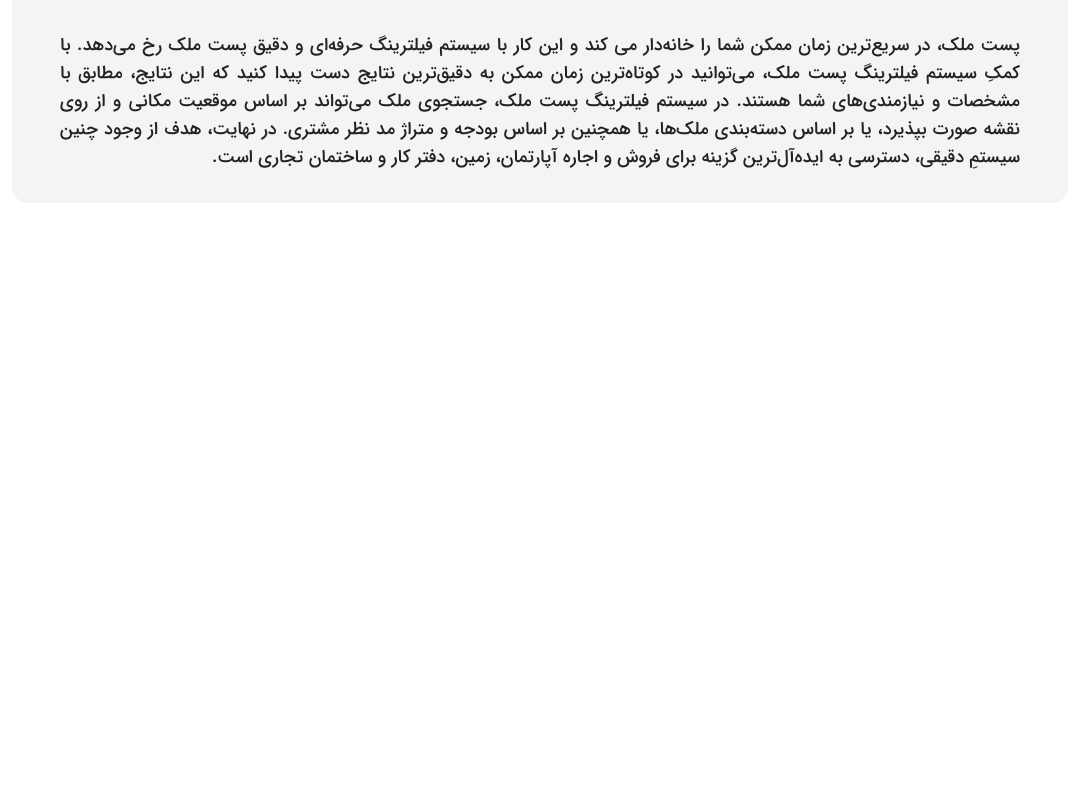
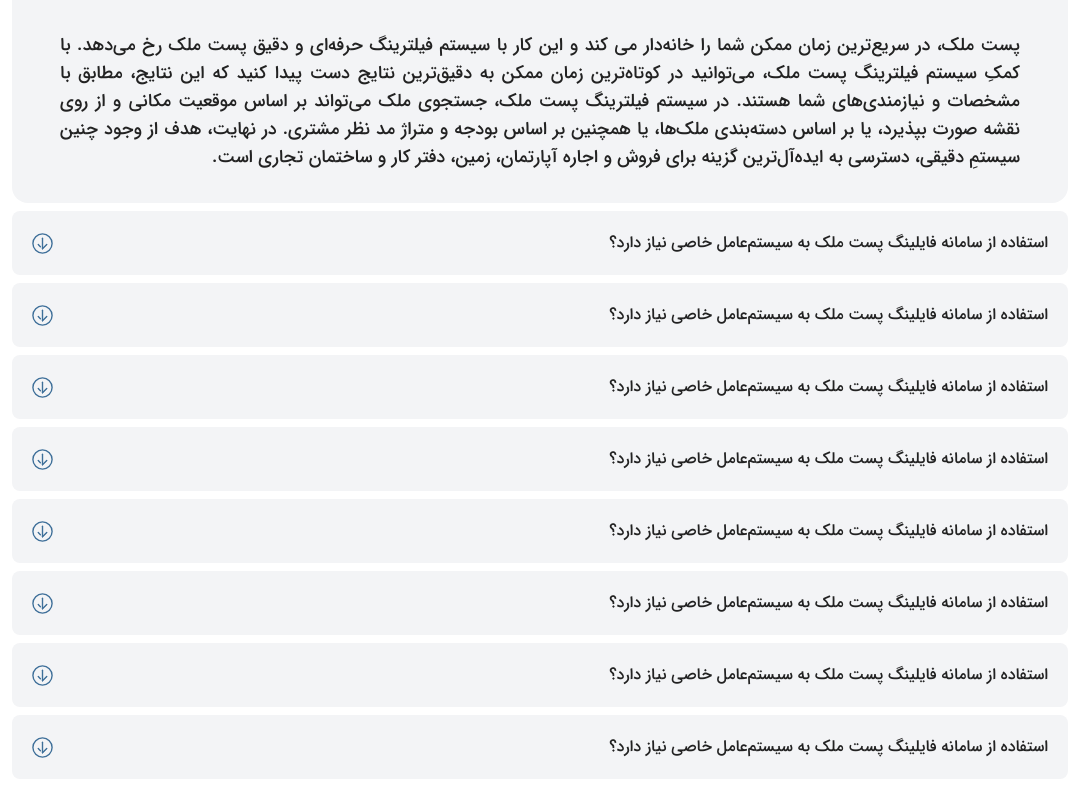
Before and after one commit to pouria-seifi/pst-melk, a Next.js app: page / in a window 1280 px wide. Shown: the part 2946-3733 px from the top of the page, without its empty margins (100-1179 px from the left). Before the commit the page ends 3149 px from the top, so only its background shows below. Built offline with nearby package versions, Linux system fonts and the light colour scheme.

Commit message:
faq figma

```diff
--- a/app/(routes)/page.tsx
+++ b/app/(routes)/page.tsx
@@ -6,6 +6,7 @@ import WhyPstMelk from "../_widgets/whyPstMelk";
 import Pocket from "../_widgets/pocket";
 import SuggestedPages from "../_widgets/suggestedPages";
 import Strongest from "../_widgets/strongest";
+import FAQ from "../_widgets/faq";
 
 export default function Home() {
   return (
@@ -17,6 +18,7 @@ export default function Home() {
       <Pocket />
       <SuggestedPages />
       <Strongest />
+      <FAQ />
     </Fragment>
   );
 }
--- /dev/null
+++ b/app/_widgets/faq/index.tsx
@@ -0,0 +1,78 @@
+import Image from "next/image";
+import React from "react";
+import FAQIcon from "/public/images/faq-icon.svg";
+
+const faqQuestions = [
+  {
+    question: "استفاده از سامانه فایلینگ پست ملک به سیستم‌عامل خاصی نیاز دارد؟",
+    answer:
+      "شما می‌توانید تا سه ماه به صورت رایگان از تمامی سرویس‌های سامانه پست ملک استفاده کنید و در صورت رضایت از خدمات، اشتراک ماهانه خریداری کنید.",
+  },
+  {
+    question: "استفاده از سامانه فایلینگ پست ملک به سیستم‌عامل خاصی نیاز دارد؟",
+    answer:
+      "شما می‌توانید تا سه ماه به صورت رایگان از تمامی سرویس‌های سامانه پست ملک استفاده کنید و در صورت رضایت از خدمات، اشتراک ماهانه خریداری کنید.",
+  },
+  {
+    question: "استفاده از سامانه فایلینگ پست ملک به سیستم‌عامل خاصی نیاز دارد؟",
+    answer:
+      "شما می‌توانید تا سه ماه به صورت رایگان از تمامی سرویس‌های سامانه پست ملک استفاده کنید و در صورت رضایت از خدمات، اشتراک ماهانه خریداری کنید.",
+  },
+  {
+    question: "استفاده از سامانه فایلینگ پست ملک به سیستم‌عامل خاصی نیاز دارد؟",
+    answer:
+      "شما می‌توانید تا سه ماه به صورت رایگان از تمامی سرویس‌های سامانه پست ملک استفاده کنید و در صورت رضایت از خدمات، اشتراک ماهانه خریداری کنید.",
+  },
+  {
+    question: "استفاده از سامانه فایلینگ پست ملک به سیستم‌عامل خاصی نیاز دارد؟",
+    answer:
+      "شما می‌توانید تا سه ماه به صورت رایگان از تمامی سرویس‌های سامانه پست ملک استفاده کنید و در صورت رضایت از خدمات، اشتراک ماهانه خریداری کنید.",
+  },
+  {
+    question: "استفاده از سامانه فایلینگ پست ملک به سیستم‌عامل خاصی نیاز دارد؟",
+    answer:
+      "شما می‌توانید تا سه ماه به صورت رایگان از تمامی سرویس‌های سامانه پست ملک استفاده کنید و در صورت رضایت از خدمات، اشتراک ماهانه خریداری کنید.",
+  },
+  {
+    question: "استفاده از سامانه فایلینگ پست ملک به سیستم‌عامل خاصی نیاز دارد؟",
+    answer:
+      "شما می‌توانید تا سه ماه به صورت رایگان از تمامی سرویس‌های سامانه پست ملک استفاده کنید و در صورت رضایت از خدمات، اشتراک ماهانه خریداری کنید.",
+  },
+  {
+    question: "استفاده از سامانه فایلینگ پست ملک به سیستم‌عامل خاصی نیاز دارد؟",
+    answer:
+      "شما می‌توانید تا سه ماه به صورت رایگان از تمامی سرویس‌های سامانه پست ملک استفاده کنید و در صورت رضایت از خدمات، اشتراک ماهانه خریداری کنید.",
+  },
+];
+
+export default function FAQ() {
+  return (
+    <section className="flex items-center flex-col px-4 md:px-28">
+      <div className="m-2 space-y-2 w-full">
+        {faqQuestions.map((item, index) => (
+          <div
+            className="group cursor-pointer flex flex-col gap-2 w-full"
+            tabIndex={index}
+            key={index}
+          >
+            <div className="bg-gray1 group-focus:bg-thirdinary rounded-lg overflow-hidden w-full">
+              <div className="flex items-center p-5 justify-between w-full group-focus:bg-[#3E6F99]">
+                <span className="group-focus:text-white">{item.question}</span>
+                <Image
+                  width={21}
+                  height={21}
+                  src={FAQIcon}
+                  alt="icon"
+                  className="transition-all duration-500 group-focus:-rotate-180 group-focus:fill-white group-focus:text-white"
+                />
+              </div>
+              <div className="invisible text-white h-auto max-h-0 items-center opacity-0 transition-all group-focus:p-5 group-focus:visible group-focus:max-h-screen group-focus:opacity-100 group-focus:duration-1000">
+                {item.answer}
+              </div>
+            </div>
+          </div>
+        ))}
+      </div>
+    </section>
+  );
+}
--- a/app/index.css
+++ b/app/index.css
@@ -568,12 +568,24 @@ video {
   }
 }
 
+.invisible {
+  visibility: hidden;
+}
+
 .relative {
   position: relative;
 }
 
 .z-10 {
   z-index: 10;
+}
+
+.m-2 {
+  margin: 0.5rem;
+}
+
+.m-5 {
+  margin: 1.25rem;
 }
 
 .mx-4 {
@@ -652,6 +664,10 @@ video {
   margin-right: 2.5rem;
 }
 
+.mt-10 {
+  margin-top: 2.5rem;
+}
+
 .mt-2 {
   margin-top: 0.5rem;
 }
@@ -676,10 +692,6 @@ video {
   margin-top: 1.5rem;
 }
 
-.mt-10 {
-  margin-top: 2.5rem;
-}
-
 .block {
   display: block;
 }
@@ -696,6 +708,14 @@ video {
   display: none;
 }
 
+.h-auto {
+  height: auto;
+}
+
+.max-h-0 {
+  max-height: 0px;
+}
+
 .min-h-\[26rem\] {
   min-height: 26rem;
 }
@@ -708,6 +728,14 @@ video {
   min-height: 100vh;
 }
 
+.min-h-\[\] {
+  min-height: ;
+}
+
+.min-h-\[100px\] {
+  min-height: 100px;
+}
+
 .w-2\/4 {
   width: 50%;
 }
@@ -732,6 +760,10 @@ video {
   max-width: 183px;
 }
 
+.cursor-pointer {
+  cursor: pointer;
+}
+
 .list-disc {
   list-style-type: disc;
 }
@@ -772,6 +804,16 @@ video {
   gap: 0.75rem;
 }
 
+.space-y-2 > :not([hidden]) ~ :not([hidden]) {
+  --tw-space-y-reverse: 0;
+  margin-top: calc(0.5rem * calc(1 - var(--tw-space-y-reverse)));
+  margin-bottom: calc(0.5rem * var(--tw-space-y-reverse));
+}
+
+.overflow-hidden {
+  overflow: hidden;
+}
+
 .rounded {
   border-radius: 0.25rem;
 }
@@ -782,6 +824,10 @@ video {
 
 .rounded-3xl {
   border-radius: 1.5rem;
+}
+
+.rounded-lg {
+  border-radius: 0.5rem;
 }
 
 .border {
@@ -854,6 +900,10 @@ video {
   padding: 6rem;
 }
 
+.p-5 {
+  padding: 1.25rem;
+}
+
 .p-8 {
   padding: 2rem;
 }
@@ -995,6 +1045,10 @@ video {
 .text-white {
   --tw-text-opacity: 1;
   color: rgb(255 255 255 / var(--tw-text-opacity));
+}
+
+.opacity-0 {
+  opacity: 0;
 }
 
 .shadow-sm {
@@ -1013,6 +1067,28 @@ video {
   transition-property: color, background-color, border-color, text-decoration-color, fill, stroke, opacity, box-shadow, transform, filter, backdrop-filter, -webkit-backdrop-filter;
   transition-timing-function: cubic-bezier(0.4, 0, 0.2, 1);
   transition-duration: 150ms;
+}
+
+.transition-all {
+  transition-property: all;
+  transition-timing-function: cubic-bezier(0.4, 0, 0.2, 1);
+  transition-duration: 150ms;
+}
+
+.transition-opacity {
+  transition-property: opacity;
+  transition-timing-function: cubic-bezier(0.4, 0, 0.2, 1);
+  transition-duration: 150ms;
+}
+
+.transition-transform {
+  transition-property: transform;
+  transition-timing-function: cubic-bezier(0.4, 0, 0.2, 1);
+  transition-duration: 150ms;
+}
+
+.duration-500 {
+  transition-duration: 500ms;
 }
 
 @font-face {
@@ -1494,13 +1570,78 @@ textarea {
   color: rgb(255 255 255 / var(--tw-text-opacity));
 }
 
+.group:focus .group-focus\:visible {
+  visibility: visible;
+}
+
+.group:focus .group-focus\:max-h-screen {
+  max-height: 100vh;
+}
+
+.group:focus .group-focus\:max-h-11 {
+  max-height: 2.75rem;
+}
+
+.group:focus .group-focus\:min-h-screen {
+  min-height: 100vh;
+}
+
+.group:focus .group-focus\:min-h-\[\] {
+  min-height: ;
+}
+
+.group:focus .group-focus\:min-h-\[100px\] {
+  min-height: 100px;
+}
+
+.group:focus .group-focus\:-rotate-180 {
+  --tw-rotate: -180deg;
+  transform: translate(var(--tw-translate-x), var(--tw-translate-y)) rotate(var(--tw-rotate)) skewX(var(--tw-skew-x)) skewY(var(--tw-skew-y)) scaleX(var(--tw-scale-x)) scaleY(var(--tw-scale-y));
+}
+
+.group:focus .group-focus\:bg-primary {
+  --tw-bg-opacity: 1;
+  background-color: rgb(3 133 244 / var(--tw-bg-opacity));
+}
+
+.group:focus .group-focus\:bg-thirdinary {
+  --tw-bg-opacity: 1;
+  background-color: rgb(87 128 164 / var(--tw-bg-opacity));
+}
+
+.group:focus .group-focus\:bg-\[\#3E6F99\] {
+  --tw-bg-opacity: 1;
+  background-color: rgb(62 111 153 / var(--tw-bg-opacity));
+}
+
+.group:focus .group-focus\:bg-\[3E6F99\] {
+  background-color: 3E6F99;
+}
+
+.group:focus .group-focus\:fill-white {
+  fill: #FFFFFF;
+}
+
+.group:focus .group-focus\:p-5 {
+  padding: 1.25rem;
+}
+
+.group:focus .group-focus\:text-white {
+  --tw-text-opacity: 1;
+  color: rgb(255 255 255 / var(--tw-text-opacity));
+}
+
+.group:focus .group-focus\:opacity-100 {
+  opacity: 1;
+}
+
+.group:focus .group-focus\:duration-1000 {
+  transition-duration: 1000ms;
+}
+
 @media (min-width: 640px) {
   .sm\:min-h-\[120px\] {
     min-height: 120px;
-  }
-
-  .sm\:grid-cols-4 {
-    grid-template-columns: repeat(4, minmax(0, 1fr));
   }
 }
 
@@ -1530,20 +1671,12 @@ textarea {
     margin-top: 7rem;
   }
 
-  .md\:min-h-\[120px\] {
-    min-height: 120px;
-  }
-
   .md\:min-h-\[150px\] {
     min-height: 150px;
   }
 
   .md\:grid-cols-3 {
     grid-template-columns: repeat(3, minmax(0, 1fr));
-  }
-
-  .md\:grid-cols-4 {
-    grid-template-columns: repeat(4, minmax(0, 1fr));
   }
 
   .md\:justify-start {
@@ -1616,10 +1749,6 @@ textarea {
     display: none;
   }
 
-  .lg\:min-h-\[150px\] {
-    min-height: 150px;
-  }
-
   .lg\:grid-cols-4 {
     grid-template-columns: repeat(4, minmax(0, 1fr));
   }
```
Also changed, not shown: public/images/faq-icon.svg (added), public/images/faq-icon2.svg (added).
